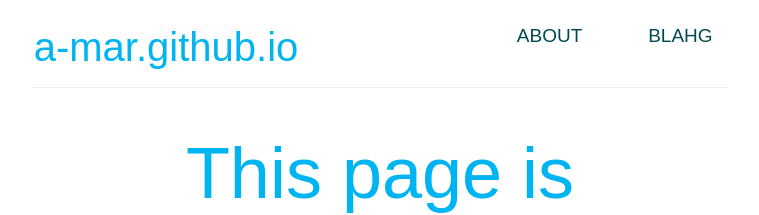
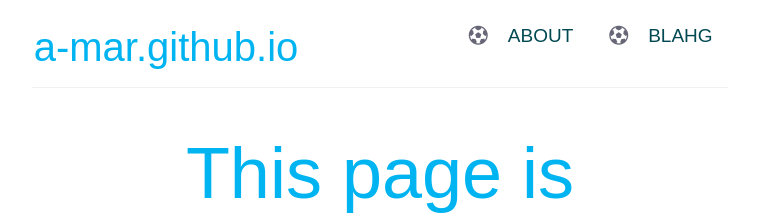
Before and after one commit to a-mar/a-mar.github.io, a Jekyll site: the page built from index.html, in a window 1280 px wide. Shown: the top 215 px of the page, without its empty margins (260-1019 px from the left). Built offline with Jekyll 4.4.1, drawn with Linux system fonts in a browser that asks for light colours; nearby versions of some CDN libraries; some web fonts are replaced; Markdown is read by kramdown in place of the engine named in the settings.

Commit message:
Update main.css

```diff
--- a/stylesheets/main.css
+++ b/stylesheets/main.css
@@ -429,6 +429,16 @@ img.displayed {
     margin-left: auto;
     margin-right: auto; }
 
+ul {
+  padding-left:20px;
+  list-style:none;
+}
+
+li:before {
+    font-family: 'FontAwesome';
+    content: '\f1e3';
+    margin:0 5px 0 -15px;
+}
 li:not(:last-child) {
     padding-bottom: 6px;
 }
```
